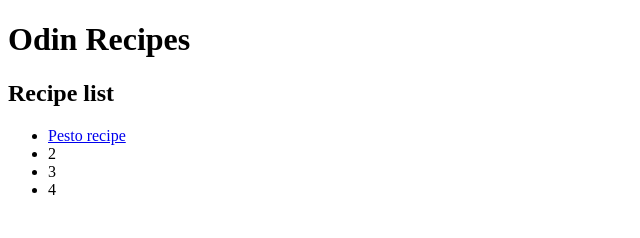
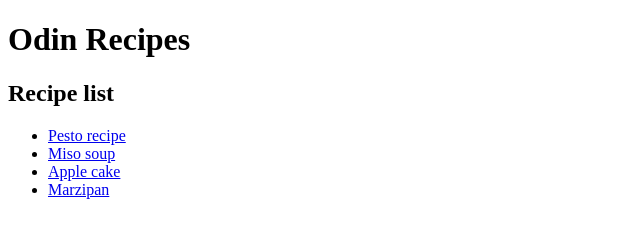
Before and after one commit to GREGORUNDEL/odin-recipes, a plain HTML site: page index.html in a window 1280 px wide. Shown: the whole page, without its empty margins (0-640 px from the left). Drawn offline with Linux system fonts and the light colour scheme.

Commit message:
Added 3 links with new recipes

```diff
--- a/index.html
+++ b/index.html
@@ -10,9 +10,9 @@
     <h2>Recipe list</h2>
     <ul>
     <li><a href="recipes/pesto.html">Pesto recipe</a></li>
-    <li>2</li>
-    <li>3</li>
-    <li>4</li>
+    <li><a href="recipes/miso-soup.html">Miso soup</a></li>
+    <li><a href="recipes/apple-cake.html">Apple cake</a></li>
+    <li><a href="recipes/marzipan.html">Marzipan</a></li>
     </ul>
   </body>
 </html>
```
